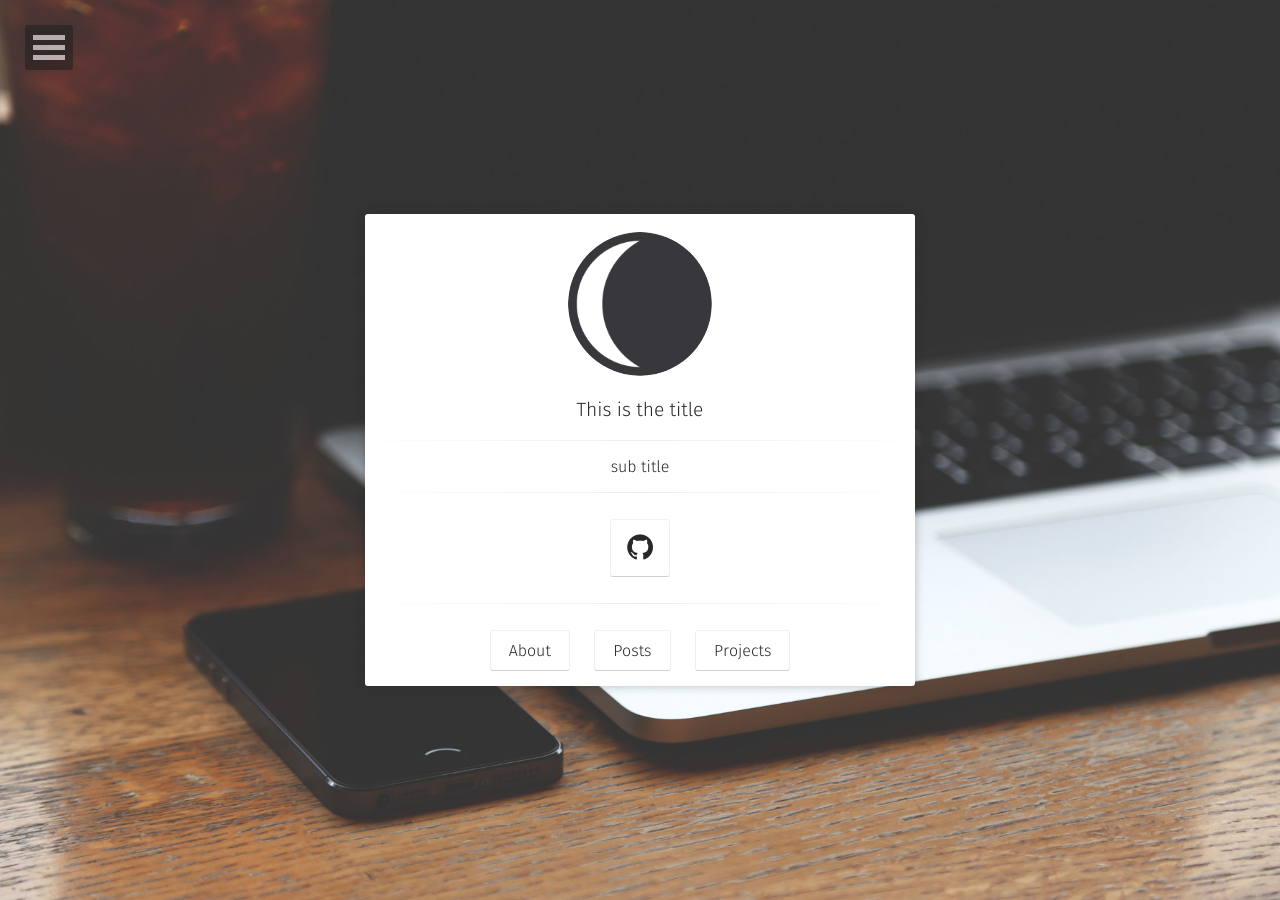
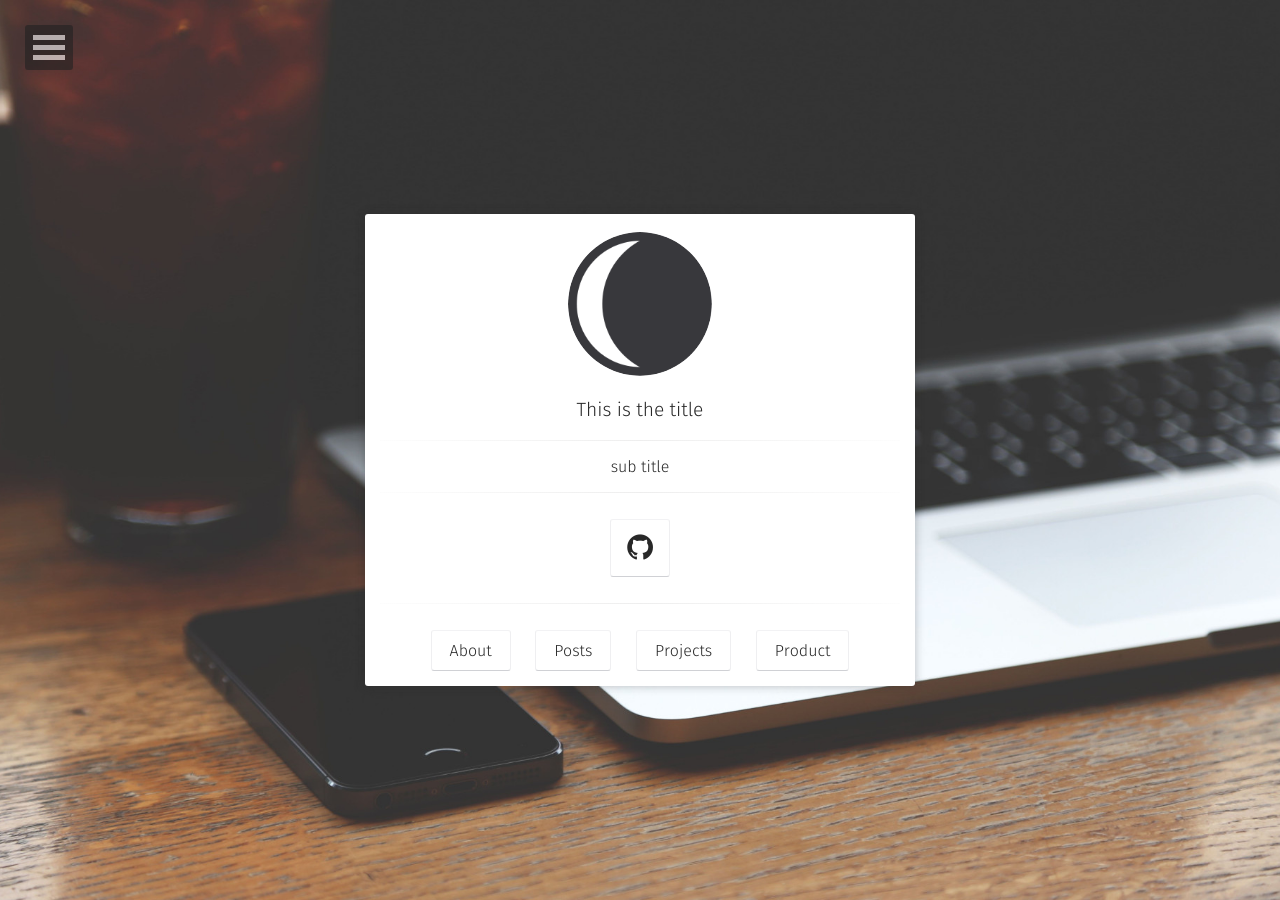
Before and after one commit to archer839/test, a Jekyll site: the page built from index.html, in a window 1280 px wide. Built offline with Jekyll 4.4.1, drawn with Linux system fonts in a browser that asks for light colours; some web fonts are replaced.

Commit message:
Update home.html

```diff
--- a/_layouts/home.html
+++ b/_layouts/home.html
@@ -41,6 +41,9 @@ layout: compress
                          <a class="btn zoombtn" href="{{ site.url }}/test">
                          Projects
                          </a>
+			 <a class="btn zoombtn" href="{{ site.url }}/product">
+                         Product
+                         </a>
                  </h3>
             </div>
         </div>
```
